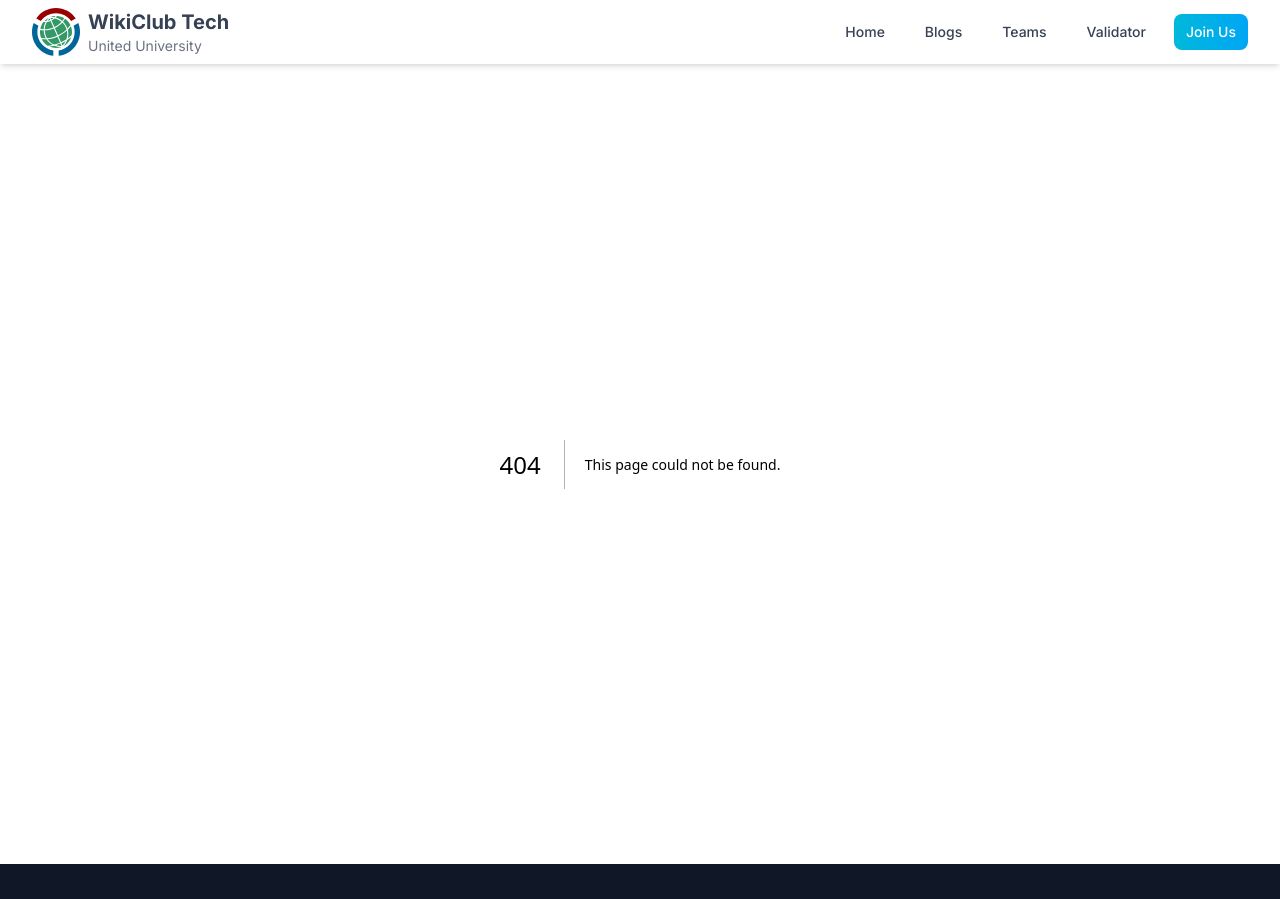
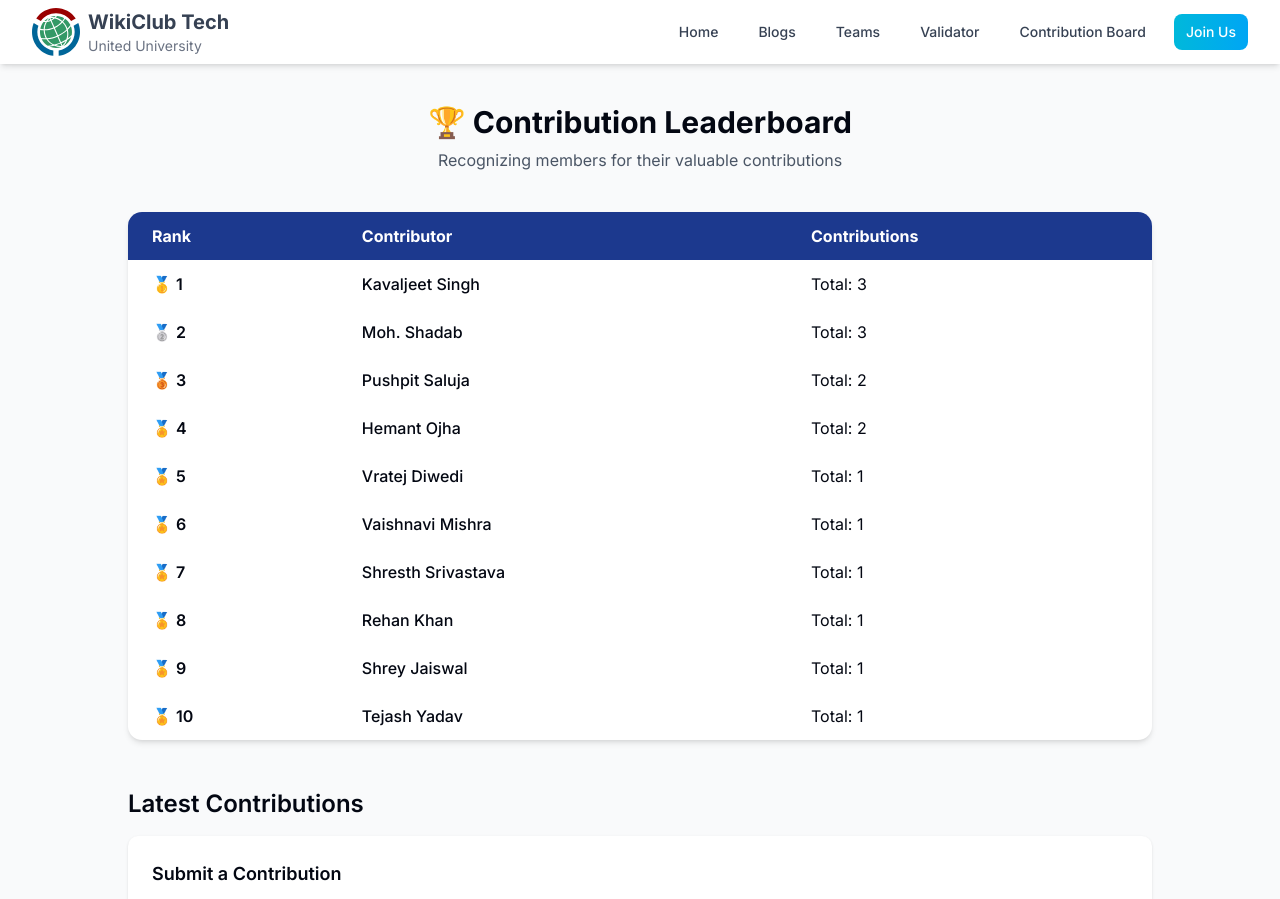
Before and after one commit to wikiclubtechuu/WikiClub-Tech-UU, a Next.js app: page /contributors in a window 1280 px wide. Before the commit this address had no page. Shown: the top 899 px of the page. Built offline with nearby package versions, Linux system fonts and the light colour scheme.

Commit message:
Contribution Board Is Done

```diff
--- /dev/null
+++ b/src/app/contributors/page.tsx
@@ -0,0 +1,104 @@
+"use client";
+import { contributors } from "../../data/contributors/contributors"
+import { motion, AnimatePresence } from "framer-motion";
+import Link from "next/link";
+import { useState } from "react";
+
+export default function ContributorsPage() {
+  const [selected, setSelected] = useState<string | null>(null);
+  const sortedContributors = [...contributors].sort((a, b) => b.merged - a.merged);
+
+  return (
+    <div className="min-h-screen bg-gray-50 py-10 px-4">
+      {/* Header */}
+      <div className="max-w-5xl mx-auto text-center mb-10">
+        <h1 className="text-3xl font-bold mb-2 flex justify-center items-center gap-2">
+          🏆 Contribution Leaderboard
+        </h1>
+        <p className="text-gray-600">Recognizing members for their valuable contributions</p>
+      </div>
+
+      {/* Leaderboard Table */}
+      <div className="max-w-5xl mx-auto bg-white rounded-xl shadow-md overflow-hidden">
+        <table className="w-full border-collapse">
+          <thead className="bg-blue-900 text-white">
+            <tr>
+              <th className="py-3 px-6 text-left">Rank</th>
+              <th className="py-3 px-6 text-left">Contributor</th>
+              <th className="py-3 px-6 text-left">Contributions</th>
+            </tr>
+          </thead>
+          <tbody>
+            {sortedContributors.map((c, index) => (
+              <tr
+                key={c.id}
+                onClick={() => setSelected(selected === c.id ? null : c.id)}
+                className="cursor-pointer hover:bg-yellow-50 transition"
+              >
+                <td className="py-3 px-6 font-semibold">
+                  {index + 1 === 1 ? "🥇" : index + 1 === 2 ? "🥈" : index + 1 === 3 ? "🥉" : "🏅"}{" "}
+                  {index + 1}
+                </td>
+                <td className="py-3 px-6 font-medium">{c.name}</td>
+                <td className="py-3 px-6">
+                  Total: {c.merged}
+                </td>
+              </tr>
+            ))}
+          </tbody>
+        </table>
+      </div>
+
+      {/* Expandable Links Section */}
+      <AnimatePresence>
+        {selected && (
+          <motion.div
+            initial={{ opacity: 0, y: -10 }}
+            animate={{ opacity: 1, y: 0 }}
+            exit={{ opacity: 0, y: -10 }}
+            className="max-w-5xl mx-auto mt-4 bg-yellow-50 rounded-lg shadow-md p-4"
+          >
+            <h2 className="font-semibold mb-2">Links for Verification:</h2>
+            <ul className="list-disc list-inside space-y-1">
+              {contributors
+                .find((c: typeof contributors[number]) => c.id === selected)
+                ?.links.map((link: string, i: number) => (
+                  <li key={i}>
+                    <a
+                      href={link}
+                      target="_blank"
+                      rel="noopener noreferrer"
+                      className="text-blue-700 hover:underline"
+                    >
+                      {link}
+                    </a>
+                  </li>
+                ))}
+            </ul>
+          </motion.div>
+        )}
+      </AnimatePresence>
+
+      {/* Latest Contributions & Form */}
+      <div className="max-w-5xl mx-auto mt-12">
+        <h2 className="text-2xl font-semibold mb-4">Latest Contributions</h2>
+
+        <div className="bg-white rounded-lg shadow p-6 mb-4">
+          <h3 className="font-semibold text-lg mb-2">Submit a Contribution</h3>
+          <p className="text-gray-600 mb-4">
+            If you want to record a contribution, please use the official submission form:
+          </p>
+
+          <a
+            href="https://forms.gle/NkaFccXFqPV6Ndgy8"
+            target="_blank"
+            rel="noopener noreferrer"
+            className="inline-block bg-blue-700 text-white px-4 py-2 rounded-md hover:bg-blue-800 transition"
+          >
+            Open Contribution Form
+          </a>
+        </div>
+      </div>
+    </div>
+  );
+}
--- a/src/components/layout/Navbar.tsx
+++ b/src/components/layout/Navbar.tsx
@@ -14,6 +14,7 @@ const Navbar = () => {
     { href: '/blogs', label: 'Blogs' },
     { href: '/teams', label: 'Teams' },
     { href: '/validator', label: 'Validator' },
+    { href: '/contributors', label: 'Contribution Board' },
     {
       href: 'https://forms.gle/FGoyrEHC1CuP9hPSA',
       label: 'Join Us',
--- /dev/null
+++ b/src/data/contributors/contributors.ts
@@ -0,0 +1,69 @@
+export interface Contributor {
+  id: string;
+  name: string;
+  merged: number;
+  links: string[];
+}
+
+export const contributors: Contributor[] = [
+  {
+    id: "1",
+    name: "Kavaljeet Singh",
+    merged: 3,
+    links: ["https://github.com/wiki-club-tech-uu/project/pull/101"],
+  },
+  {
+    id: "2",
+    name: "Moh. Shadab",
+    merged: 3,
+    links: ["https://github.com/wiki-club-tech-uu/project/pull/98"],
+  },
+  {
+    id: "3",
+    name: "Pushpit Saluja",
+    merged: 2,
+    links: ["https://github.com/wiki-club-tech-uu/project/pull/88"],
+  },
+  {
+    id: "4",
+    name: "Hemant Ojha",
+    merged: 2,
+    links: ["https://github.com/wiki-club-tech-uu/project/pull/77"],
+  },
+  {
+    id: "5",
+    name: "Vratej Diwedi",
+    merged: 1,
+    links: ["https://github.com/wiki-club-tech-uu/project/pull/66"],
+  },
+  {
+    id: "6",
+    name: "Vaishnavi Mishra",
+    merged: 1,
+    links: ["https://github.com/wiki-club-tech-uu/project/pull/55"],
+  },
+  {
+    id: "7",
+    name: "Shresth Srivastava",
+    merged: 1,
+    links: ["https://github.com/wiki-club-tech-uu/project/pull/49"],
+  },
+  {
+    id: "8",
+    name: "Rehan Khan",
+    merged: 1,
+    links: ["https://github.com/wiki-club-tech-uu/project/pull/43"],
+  },
+  {
+    id: "9",
+    name: "Shrey Jaiswal",
+    merged: 1,
+    links: ["https://github.com/wiki-club-tech-uu/project/pull/37"],
+  },
+  {
+    id: "10",
+    name: "Tejash Yadav",
+    merged: 1,
+    links: ["https://github.com/wiki-club-tech-uu/project/pull/31"],
+  },
+];
```
